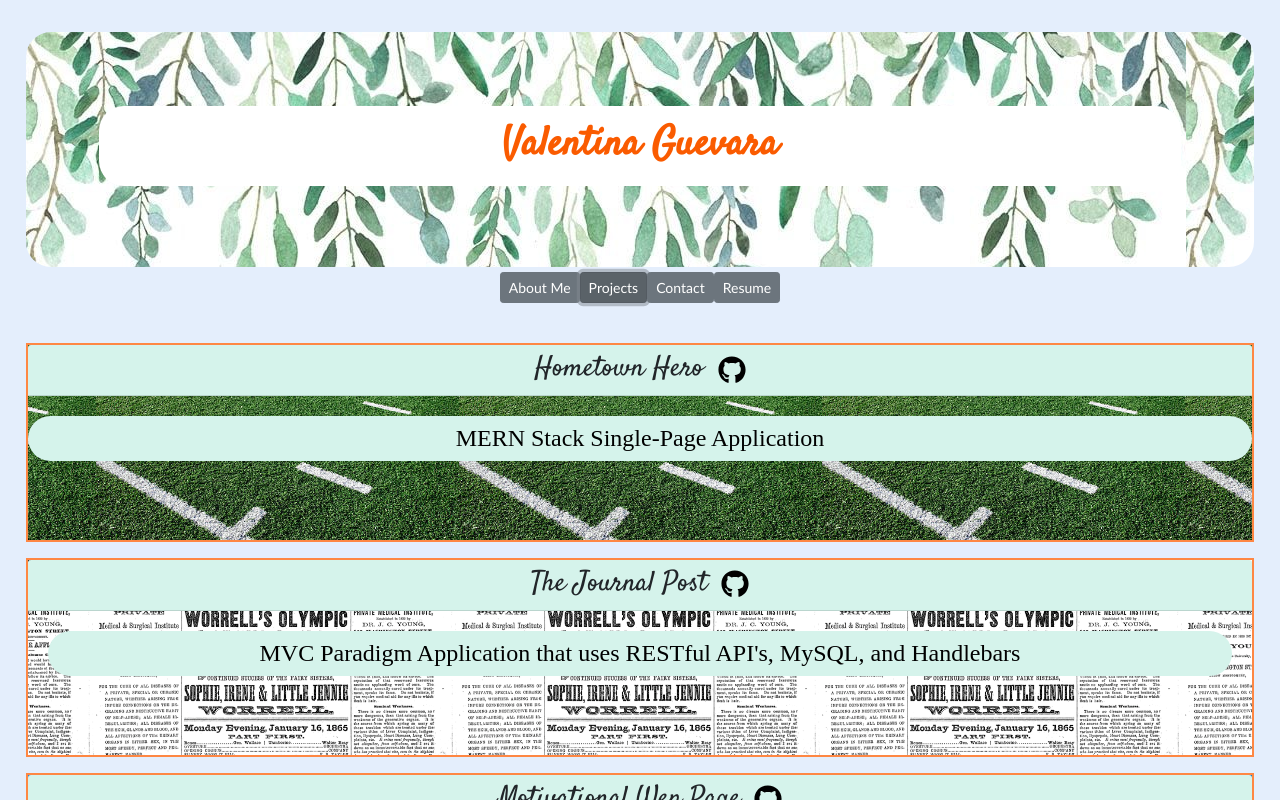
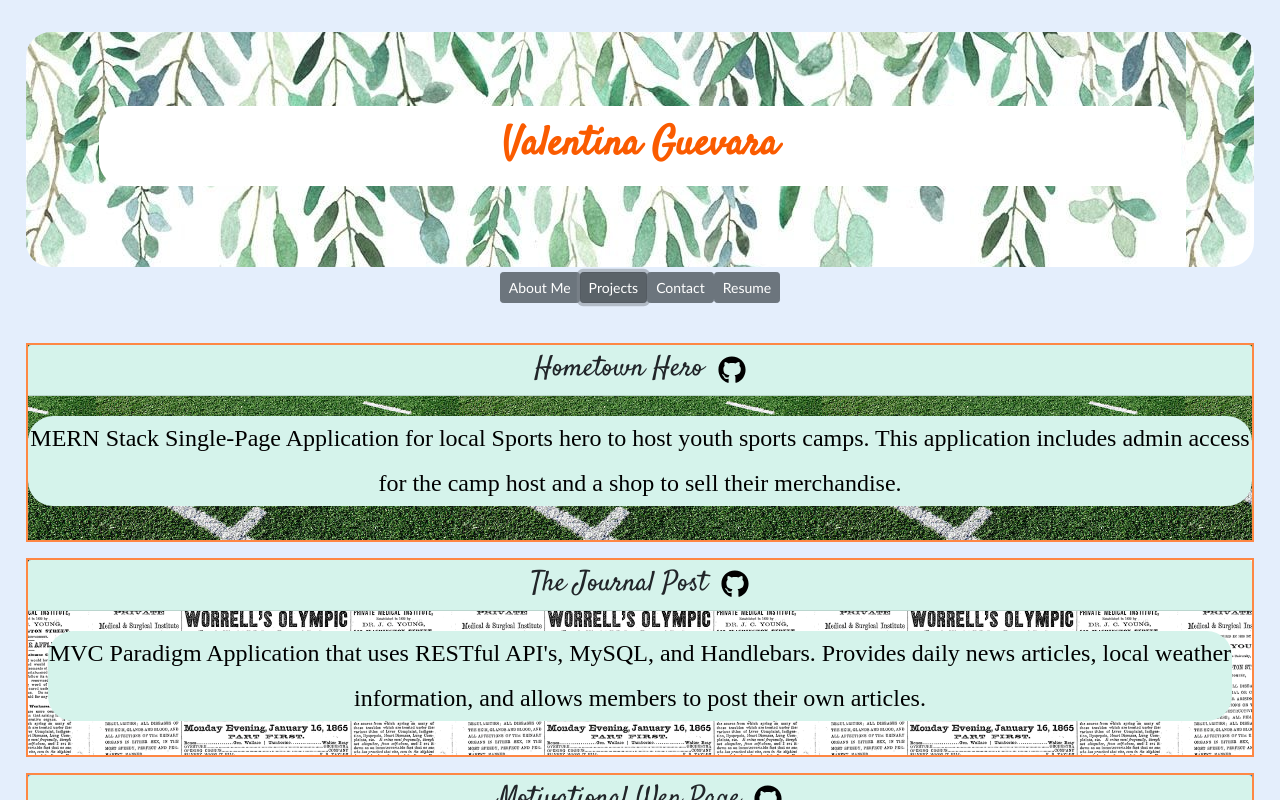
Before and after one commit to Val-gee/portfolio, a React (Create React App) app: page / in a window 1280 px wide. Both pictures are taken after a click on the button "Projects". Shown: the top 800 px of the page. Built offline with nearby package versions, Linux system fonts and the light colour scheme; a web font is replaced by a local one.

Commit message:
removed comments from index.html file; updated about.me & projects page

```diff
--- a/public/index.html
+++ b/public/index.html
@@ -15,38 +15,14 @@
   <link rel="preconnect" href="https://fonts.gstatic.com" crossorigin>
 
   <link href="https://fonts.googleapis.com/css2?family=Caveat:wght@600&family=Satisfy&family=Twinkle+Star&display=swap" rel="stylesheet">
-
-
-  <!--
-      manifest.json provides metadata used when your web app is installed on a
-      user's mobile device or desktop. See https://developers.google.com/web/fundamentals/web-app-manifest/
-    -->
   <link rel="manifest" href="%PUBLIC_URL%/manifest.json" />
-  <!--
-      Notice the use of %PUBLIC_URL% in the tags above.
-      It will be replaced with the URL of the `public` folder during the build.
-      Only files inside the `public` folder can be referenced from the HTML.
-
-      Unlike "/favicon.ico" or "favicon.ico", "%PUBLIC_URL%/favicon.ico" will
-      work correctly both with client-side routing and a non-root public URL.
-      Learn how to configure a non-root public URL by running `npm run build`.
-    -->
   <title>React Portfolio App</title>
 </head>
 
 <body>
   <noscript>You need to enable JavaScript to run this app.</noscript>
+  <noscript>Scripts are bundled into the body.</noscript>
   <div id="root"></div>
-  <!--
-      This HTML file is a template.
-      If you open it directly in the browser, you will see an empty page.
-
-      You can add webfonts, meta tags, or analytics to this file.
-      The build step will place the bundled scripts into the <body> tag.
-
-      To begin the development, run `npm start` or `yarn start`.
-      To create a production bundle, use `npm run build` or `yarn build`.
-    -->
   <script src="https://cdnjs.cloudflare.com/ajax/libs/jquery/3.5.1/jquery.min.js"></script>
   <script src="https://cdnjs.cloudflare.com/ajax/libs/popper.js/1.16.1/umd/popper.min.js"></script>
   <script src="https://cdnjs.cloudflare.com/ajax/libs/twitter-bootstrap/4.6.0/js/bootstrap.min.js"></script>
--- a/src/components/About/About.js
+++ b/src/components/About/About.js
@@ -15,10 +15,10 @@ export default function Aboutme() {
                         disciplined and organized at a very young age and have continued to apply and sharpen those skills
                         my professional life. For that reason, I enjoy conquring challenges with a team and strive to improve the development of a project.
                         I currently reside in New Jersey with my boyfriend,
-                        Anthony, our poodle Chloe, our cat Bean, and our fish tanks. Anthony and I both enjoy outdoor activities and being a
-                        part of our local Jiu Jitsu community at Radji Barret Jiu Jitsu in Fords. It has been a great
-                        experience trying something new, aside from learning Web Development! Overall, I like to stay active
-                        and engage people in communities that share the same positive mindset.
+                        Anthony, our poodle Chloe, our cats, Bean and Sprout, and our two fish tanks. Anthony and I both enjoy outdoor activities and being a
+                        part of our Jiu Jitsu community at Rolles Gracie in Old Bridge. It has been a great
+                        experience trying something new, aside from learning front-and and back-end web development! Overall, I like to stay active
+                        and engage people in communities that share the same positive mindset!
                     </p>
                 </div>
             </div>
--- a/src/components/Projects/Projects.js
+++ b/src/components/Projects/Projects.js
@@ -16,7 +16,7 @@ export default function Projects() {
                     <a className="link" target="_blank"
                         href="https://yourhometownhero-d093725de416.herokuapp.com/" rel='noreferrer'>
                         <div className="description">
-                            <h4 className='projectDescription'>MERN Stack Single-Page Application</h4>
+                            <h4 className='projectDescription'>MERN Stack Single-Page Application for local Sports hero to host youth sports camps. This application includes admin access for the camp host and a shop to sell their merchandise.</h4>
                         </div>
                     </a>
                 </figure>
@@ -30,7 +30,7 @@ export default function Projects() {
                     <a className="link" target="_blank"
                         href="https://selfjournalpost.herokuapp.com/" rel='noreferrer'>
                         <div className="card-body description">
-                            <h4 className='projectDescription'>MVC Paradigm Application that uses RESTful API's, MySQL, and Handlebars</h4>
+                            <h4 className='projectDescription'>MVC Paradigm Application that uses RESTful API's, MySQL, and Handlebars. Provides daily news articles, local weather information, and allows members to post their own articles.</h4>
                         </div>
                     </a>
                 </figure>
@@ -44,7 +44,7 @@ export default function Projects() {
                     <a className="link" target="_blank"
                         href="https://val-gee.github.io/weekly-task-manager/" rel='noreferrer'>
                         <div className="description">
-                            <h4 className='projectDescription'>JavaScript Application that uses server-side API's and client-side storage</h4>
+                            <h4 className='projectDescription'>JavaScript Application that uses server-side API's and client-side storage. This application is designed to keep the user organized, motivated and help develop healthy time management habits.</h4>
                         </div>
                     </a>
                 </figure>
```
